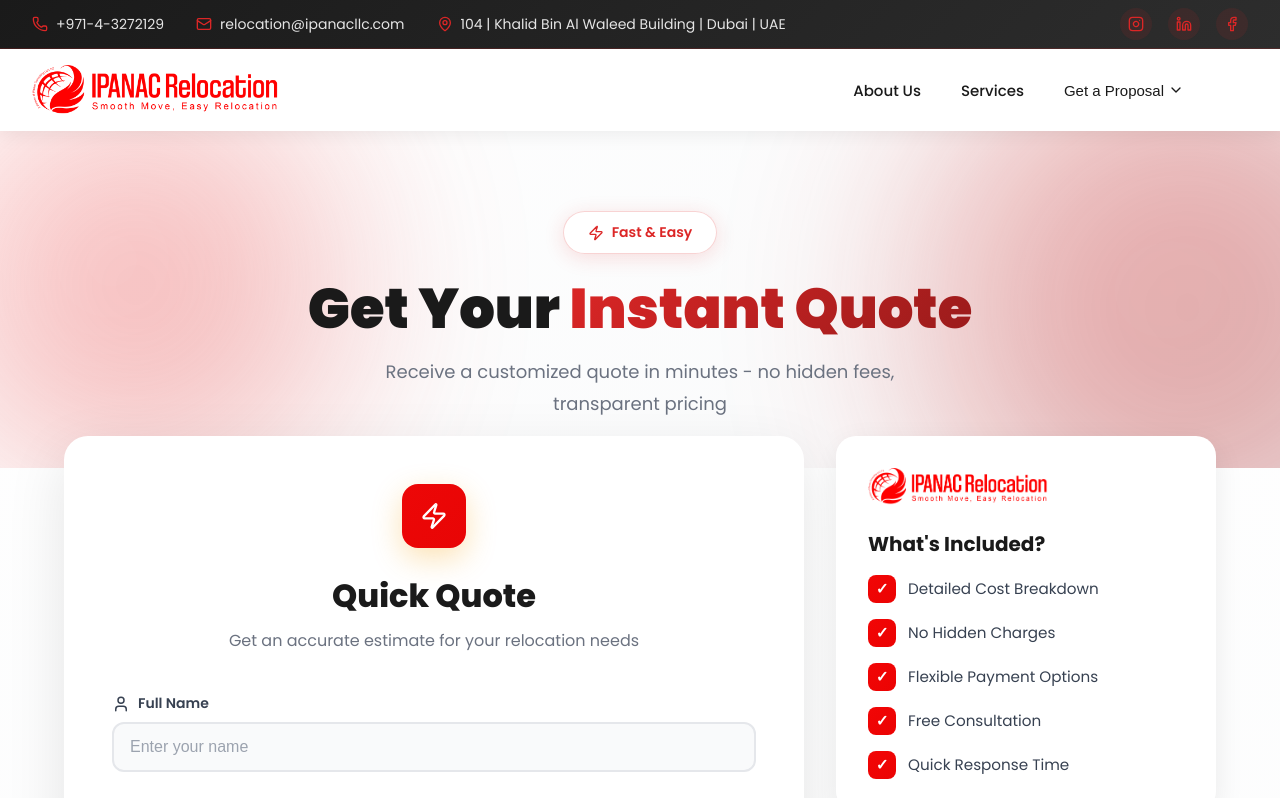
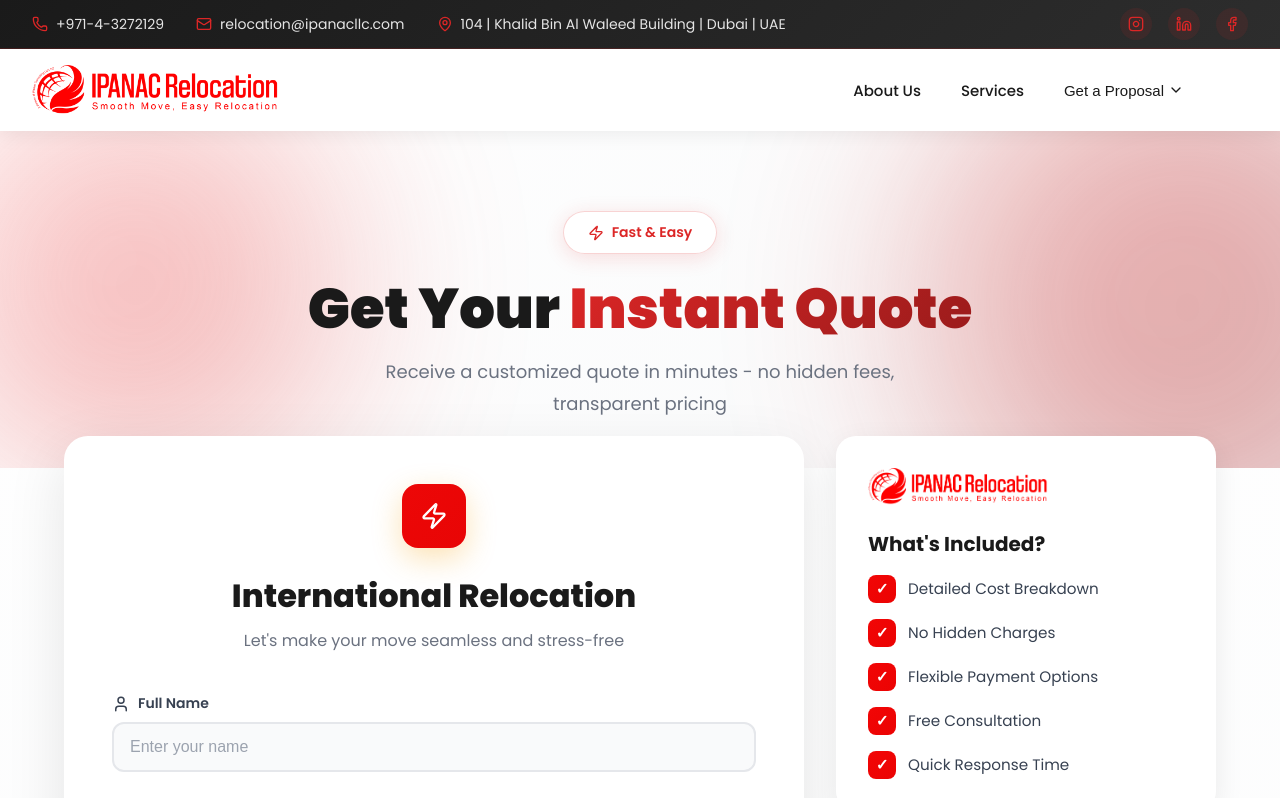
Before and after one commit to Mir-pes/ipanac-1, a React (Vite) app: page /quickquote in a window 1280 px wide. Shown: the top 798 px of the page. Built offline with nearby package versions, Linux system fonts and the light colour scheme; no server answers.

Commit message:
Changes in International Relocation

```diff
--- a/src/quickquote.jsx
+++ b/src/quickquote.jsx
@@ -120,8 +120,8 @@ function Quote() {
                         <div className="form-icon-badge quote-badge">
                             <Zap size={28} />
                         </div>
-                        <h2>Quick Quote</h2>
-                        <p>Get an accurate estimate for your relocation needs</p>
+                        <h2>International Relocation</h2>
+                        <p>Let's make your move seamless and stress-free</p>
                     </div>
 
                     <form className="modern-form" onSubmit={handleSubmit}>
```
